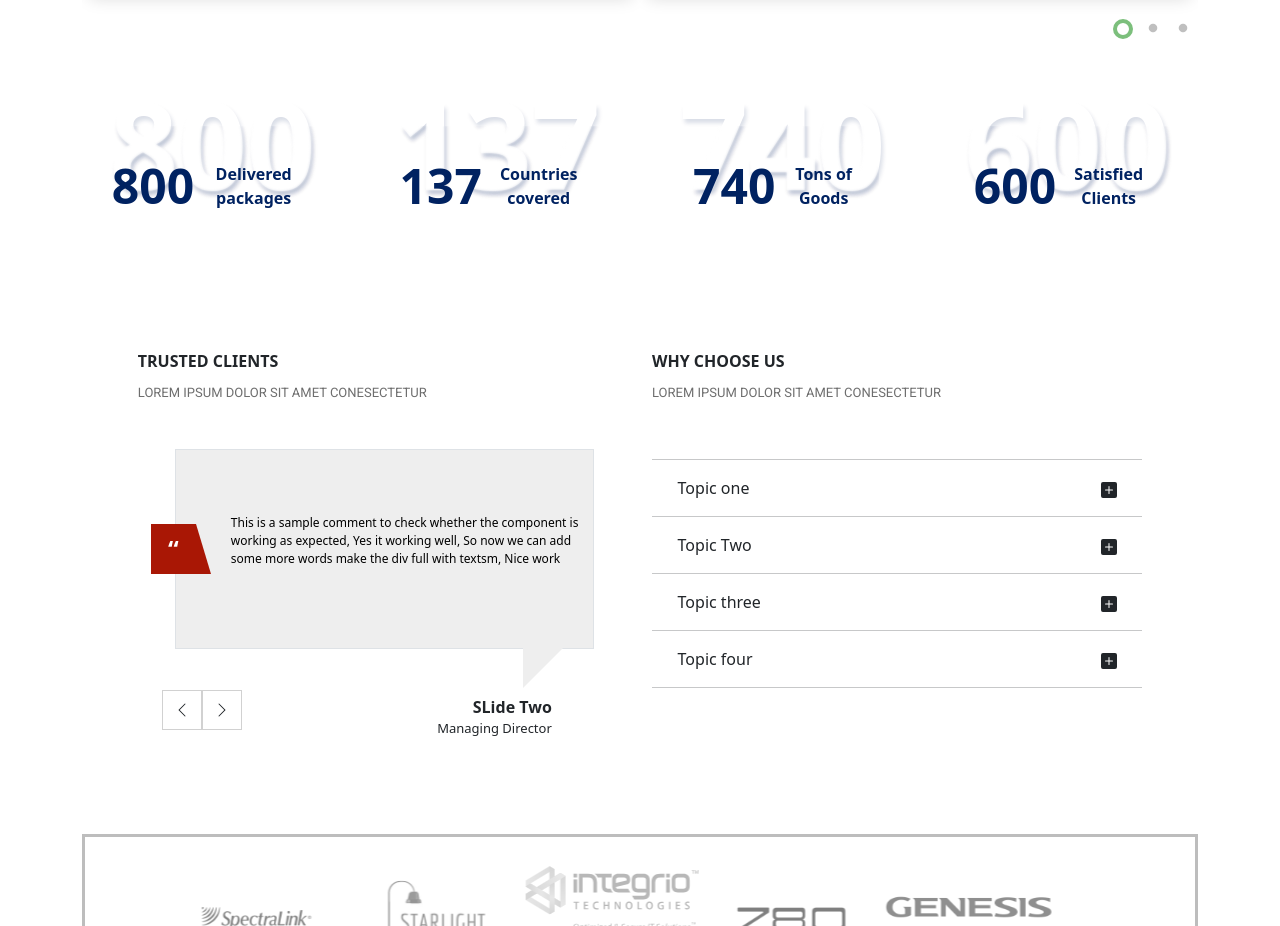
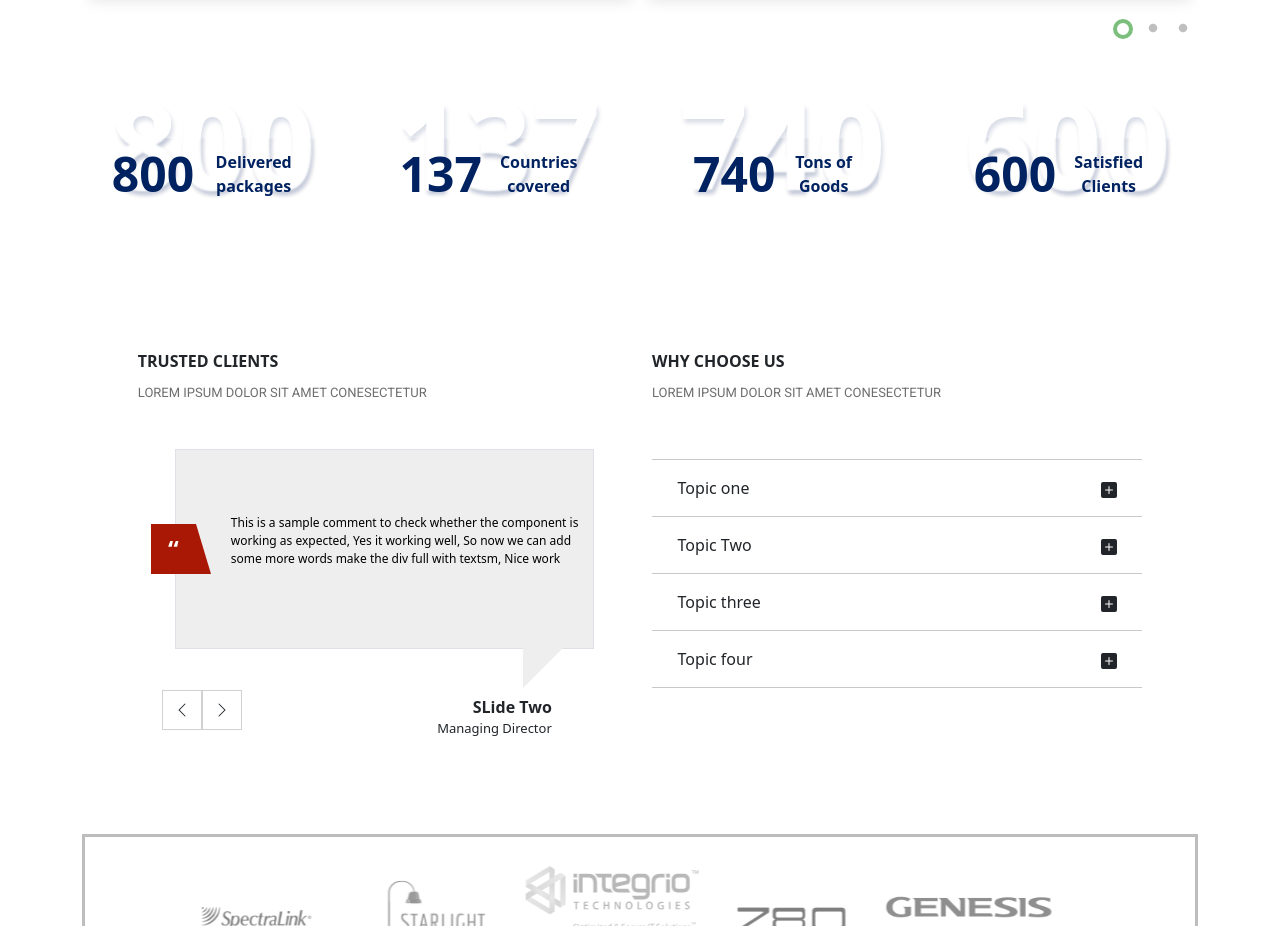
Before and after one commit to mrmuhannadh/xiteb_practical, a React (Create React App) app: page / in a window 1280 px wide. Shown: the part 1780-2706 px from the top of the page. Built offline with nearby package versions, Linux system fonts and the light colour scheme.

Commit message:
fixed issues

```diff
--- a/src/components/dashboard/StatsSection/style.css
+++ b/src/components/dashboard/StatsSection/style.css
@@ -14,13 +14,11 @@
 }
 
 .foregroundContainer{
-  padding-top: 3vh;
   position: absolute;
   background-color: transparent;
   color: rgb(0, 34, 97);
   backdrop-filter: blur(1px);
 }
-
 
 .countText{
   font-size: 3rem;
@@ -32,7 +30,7 @@
 .descriptionText{
   font-size: 1rem;
   font-weight: 800;
-    padding: 0;
+  padding: 0;
   margin: 0;
   width: 50%;
 }
```
